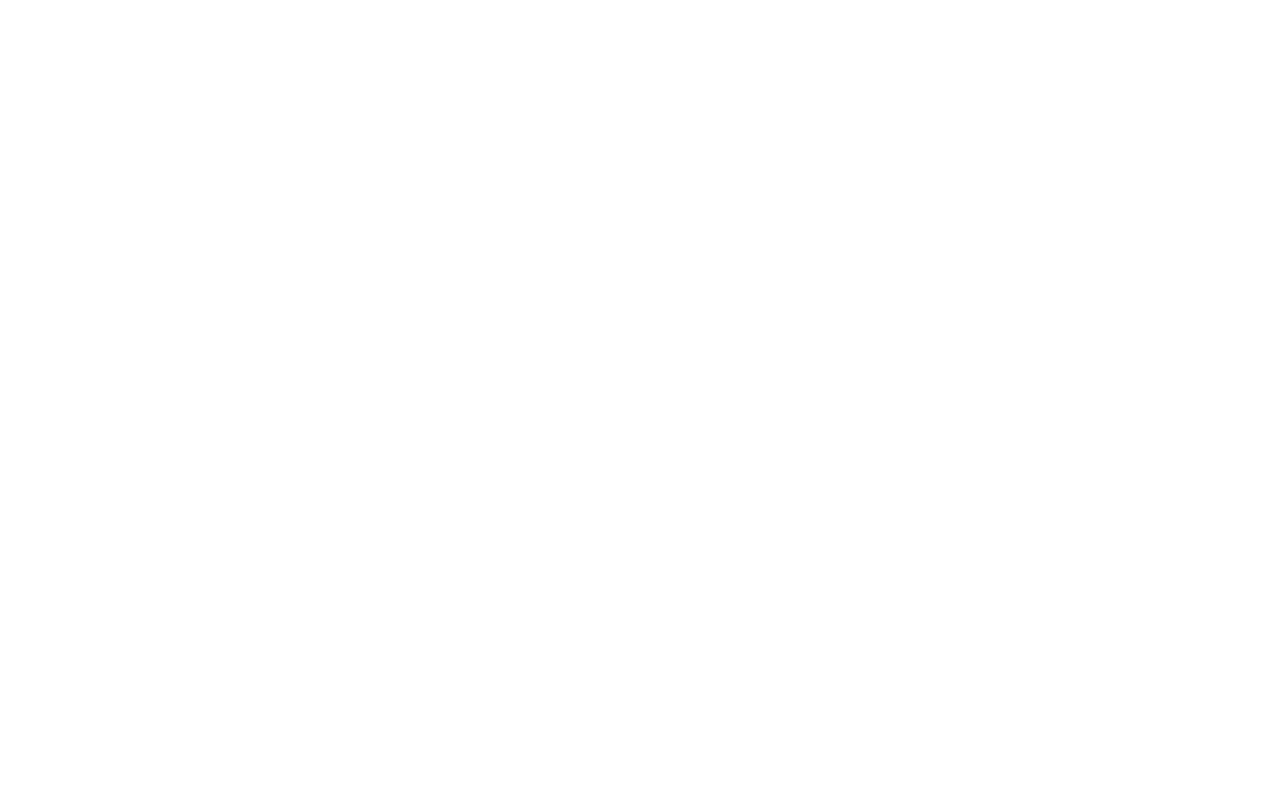
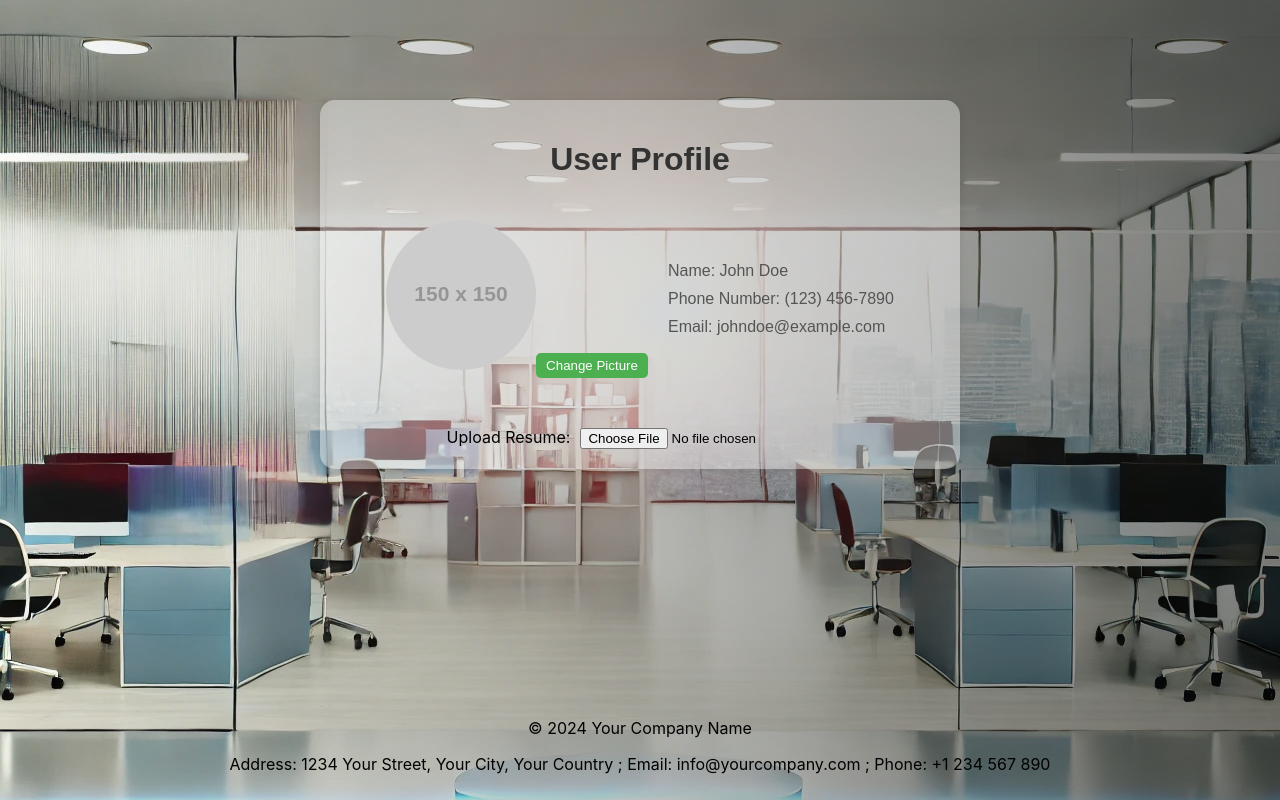
Before and after one commit to SantoshReddyPasunooru/JobListingsApp, a React (Create React App) app: page /profile in a window 1280 px wide. Before the commit this address had no page. Built offline with nearby package versions, Linux system fonts and the light colour scheme.

Commit message:
successfully made changes for a basic application. further modifications will be done in next iterations

```diff
--- a/src/App.css
+++ b/src/App.css
@@ -6,21 +6,6 @@
     min-height: 100vh; /* Full height of the viewport */
 }
 
-footer {
-    margin-top: auto; /* Pushes footer to the bottom */
-    background-color: #f1f1f1; /* Background color for footer */
-    padding: 20px; /* Padding for footer */
-    text-align: center; /* Center footer text */
-    width: 100%; /* Full width */
-    position: relative; /* Ensure it's positioned relative to the parent */
-}
+
 
 /* Optional: Add styles for better appearance */
-.footer-content {
-    font-family: "Eras Medium ITC", sans-serif; /* Change to your preferred font */
-    color: #333; /* Dark gray color */
-}
-
-.footer p {
-    margin: 5px 0; /* Margin for better spacing */
-}
--- a/src/App.js
+++ b/src/App.js
@@ -3,6 +3,9 @@
 import LoginPage from './loginpage/LoginPage';
 import RegistrationPage from './registrationpage/RegistrationPage';
 import HomePage from './HomePage/HomePage'; // Import the HomePage component
+import ProfilePage from './ProfilePage/ProfilePage';
+import JobDetails from './JobDetails/JobDetails';
+import Applications from './Applications/Applications';
 
 import './App.css';
 
@@ -14,6 +17,9 @@
                     <Route path="/" element={<LoginPage />} />
                     <Route path="/register" element = {<RegistrationPage />} />
                     <Route path="/home" element={<HomePage />} />
+                    <Route path="/profile" element={<ProfilePage />} />
+                    <Route path="/jobpage" element={<JobDetails />} />
+                    <Route path="/application" element={<Applications />} />
                 </Routes>
 
             </div>
--- /dev/null
+++ b/src/Applications/Applications.css
@@ -0,0 +1,34 @@
+/* Applications.css */
+.applicationsContainer {
+    display: flex;
+    flex-direction: column;
+    align-items: center;
+    padding: 20px;
+    background-color: rgba(255, 255, 255, 0.8);
+    border-radius: 15px;
+    box-shadow: 0 0 10px rgba(0, 0, 0, 0.1);
+    width: 150vh;
+    margin: auto;
+}
+
+.applicationsTitle {
+    font-family: 'Arial', sans-serif;
+    color: #333;
+}
+
+.applicationsList {
+    width: 100%;
+    max-height: 400px; /* Set maximum height for scroll */
+    overflow-y: auto; /* Enable vertical scrolling */
+    margin-top: 20px;
+    display: flex;
+    flex-direction: column;
+    gap: 10px; /* Add space between cards */
+}
+
+.applicationCard {
+    background-color: #f9f9f9;
+    padding: 15px;
+    border-radius: 10px;
+    box-shadow: 0 0 5px rgba(0, 0, 0, 0.1);
+}
--- /dev/null
+++ b/src/Applications/Applications.js
@@ -0,0 +1,30 @@
+// Applications.js
+import './Applications.css'; // Create a CSS file for styling if needed
+import React, { useState } from 'react';
+import { useNavigate } from 'react-router-dom';
+
+function Applications() {
+    const applications = [
+        { id: 1, role: 'Software Engineer', company: 'Company A', status: 'Accepted' },
+        { id: 2, role: 'Data Analyst', company: 'Company B', status: 'Rejected' },
+        { id: 3, role: 'Product Manager', company: 'Company C', status: 'Pending' },
+        // Add more application entries as needed
+    ];
+
+    return (
+        <div className="applicationsContainer">
+            <h1 className="applicationsTitle">Applications</h1>
+            <div className="applicationsList">
+                {applications.map((application) => (
+                    <div key={application.id} className="applicationCard">
+                        <h3>{application.role}</h3>
+                        <p>Company: {application.company}</p>
+                        <p>Status: {application.status}</p>
+                    </div>
+                ))}
+            </div>
+        </div>
+    );
+}
+
+export default Applications;
--- a/src/HomePage/HomePage.js
+++ b/src/HomePage/HomePage.js
@@ -44,6 +44,14 @@
         navigate('/profile'); // Add your profile page route here
     };
 
+    const apply = () => {
+        navigate('/application'); // Add your profile page route here
+    };
+
+    const JobDetails = () => {
+        navigate('/jobpage'); // Add your profile page route here
+    };
+
     const nextJob = () => {
         setCurrentIndex((prevIndex) => (prevIndex + 1) % jobs.length);
     };
@@ -72,7 +80,7 @@
                             <h3>{job.company}</h3>
                             <h3>{job.timeperiod}</h3>
                             <p>{job.description}</p>
-                            <button className="apply-button">Apply</button>
+                            <button className="apply-button" onClick={JobDetails}>Apply</button>
                         </div>
                     ))}
                 </div>
--- /dev/null
+++ b/src/JobDetails/JobDetails.css
@@ -0,0 +1,42 @@
+/* JobDetails.css */
+.jobDetailsContainer {
+    display: flex;
+    flex-direction: column;
+    align-items: center;
+    padding: 20px;
+    background-color: rgba(255, 255, 255, 0.8);
+    border-radius: 15px;
+    box-shadow: 0 0 10px rgba(0, 0, 0, 0.1);
+    max-width: 600px;
+    margin: auto;
+}
+
+.jobTitle {
+    font-family: 'Arial', sans-serif;
+    color: #333;
+}
+
+.companyName {
+    font-family: 'Arial', sans-serif;
+    color: #555;
+}
+
+.jobDescription {
+    margin: 20px 0;
+    font-family: 'Arial', sans-serif;
+    color: #666;
+    text-align: center;
+}
+
+.applyButton {
+    background-color: #4CAF50; /* Green */
+    color: white;
+    border: none;
+    border-radius: 5px;
+    padding: 10px 20px;
+    cursor: pointer;
+}
+
+.applyButton:hover {
+    background-color: #45a049;
+}
--- /dev/null
+++ b/src/JobDetails/JobDetails.js
@@ -0,0 +1,25 @@
+// JobDetails.js
+import './JobDetails.css'; // Create a CSS file for styling if needed
+import React, { useState } from 'react';
+import { useNavigate } from 'react-router-dom';
+
+function JobDetails() {
+    const navigate = useNavigate();
+    const [currentIndex, setCurrentIndex] = useState(0);
+    const apply = () => {
+        navigate('/application'); // Add your profile page route here
+    };
+
+    return (
+        <div className="jobDetailsContainer">
+            <h1 className="jobTitle">Software Engineer</h1>
+            <h2 className="companyName">Company A</h2>
+            <p className="jobDescription">
+                Develop and maintain software applications. Collaborate with cross-functional teams to define, design, and ship new features. Ensure the performance, quality, and responsiveness of applications.
+            </p>
+            <button className="applyButton" onClick={apply}>Apply Now</button>
+        </div>
+    );
+}
+
+export default JobDetails;
--- /dev/null
+++ b/src/ProfilePage/ProfilePage.css
@@ -0,0 +1,99 @@
+.profileContainer {
+
+    display: flex;
+    flex-direction: column;
+    align-items: center;
+    padding: 20px;
+    background-color: rgba(255, 255, 255, 0.4);
+    border-radius: 15px;
+    box-shadow: 0 0 10px rgba(0, 0, 0, 0.1);
+    max-width: 600px;
+    margin: auto;
+    position: relative;
+    margin-top: 100px;
+
+}
+
+body {
+    margin: 0; /* Reset margin */
+    padding: 0; /* Reset padding */
+    box-sizing: border-box; /* Include padding and border in element's total width and height */
+    background: linear-gradient(to right, rgba(0, 0, 0, 0), rgba(0, 0, 0, 0.5)),
+    url('../assets/loginpage.jpg') no-repeat fixed center;
+    height: 100vh; /* Full viewport height */
+    width: 100%; /* Full width */
+    display: flex; /* Use flexbox */
+    flex-direction: column; /* Align items vertically */
+
+}
+
+
+
+.profileTitle {
+    font-family: 'Arial', sans-serif;
+    color: #333;
+}
+
+.profileDetails {
+    display: flex;
+    align-items: center;
+    margin: 20px 0;
+}
+
+.profilePicture {
+    margin-right: 20px;
+}
+
+.profilePicture img {
+    border-radius: 50%;
+    width: 150px;
+    height: 150px;
+    object-fit: cover;
+}
+
+.changePictureButton {
+    margin-top: 10px;
+    background-color: #4CAF50; /* Green */
+    color: white;
+    border: none;
+    border-radius: 5px;
+    padding: 5px 10px;
+    cursor: pointer;
+}
+
+.changePictureButton:hover {
+    background-color: #45a049;
+}
+
+.userInfo {
+    display: flex;
+    flex-direction: column;
+}
+
+.userInfo label {
+    margin: 5px 0;
+    font-family: 'Arial', sans-serif;
+    color: #555;
+}
+
+.uploadSection {
+    margin-top: 20px;
+}
+
+.uploadLabel {
+    margin-right: 10px;
+}
+
+.resumeUpload {
+    margin-top: 10px;
+}
+
+.footer-content {
+    background-color: rgba(255, 255, 255, 0); /* Transparent background */
+    text-align: center;
+    position: fixed; /* Fix the footer at the bottom of the page */
+    bottom: 0; /* Position it at the bottom */
+    left: 0; /* Align to the left */
+    width: 100%; /* Full width */
+    padding: 10px 0; /* Padding for aesthetics */
+}
--- /dev/null
+++ b/src/ProfilePage/ProfilePage.js
@@ -0,0 +1,37 @@
+import React from 'react';
+import './ProfilePage.css';
+
+function ProfilePage() {
+    return (
+        <div className="ProfilePage">
+        <div className="profileContainer">
+            <h1 className="profileTitle">User Profile</h1>
+            <div className="profileDetails">
+                <div className="profilePicture">
+                    <img src="https://via.placeholder.com/150" alt="Profile"/>
+                    <button className="changePictureButton">Change Picture</button>
+                </div>
+                <div className="userInfo">
+                    <label>Name: <span>John Doe</span></label>
+                    <label>Phone Number: <span>(123) 456-7890</span></label>
+                    <label>Email: <span>johndoe@example.com</span></label>
+                </div>
+            </div>
+            <div className="uploadSection">
+                <label htmlFor="resumeUpload" className="uploadLabel">Upload Resume:</label>
+                <input type="file" id="resumeUpload" className="resumeUpload"/>
+            </div>
+        </div>
+            <footer>
+                <div className="footer-content">
+                    <p>&copy; 2024 Your Company Name</p>
+                    <p>Address: 1234 Your Street, Your City, Your Country ; Email: info@yourcompany.com ; Phone: +1 234
+                        567
+                        890</p>
+                </div>
+            </footer>
+        </div>
+    );
+}
+
+export default ProfilePage;
```
